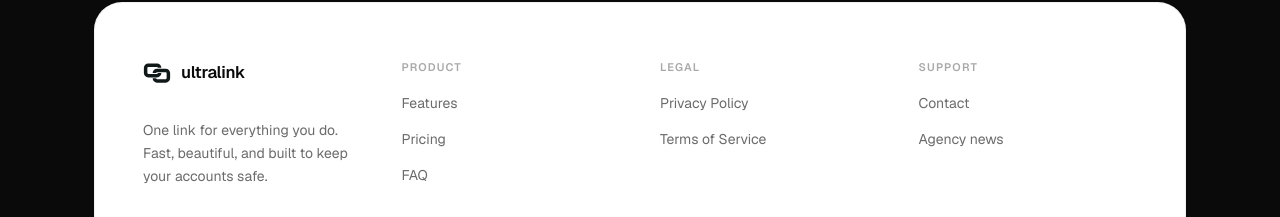
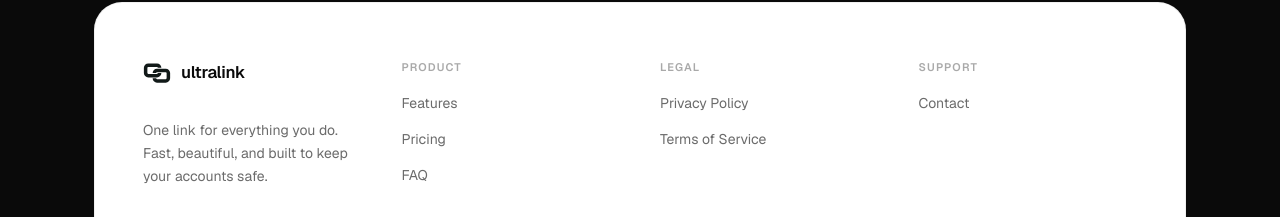
Before and after one commit to lvfranek/Ultralink, a Next.js app: page /help in a window 1280 px wide. Shown: the part 2597-2814 px from the top of the page. Built offline with nearby package versions, Linux system fonts and the light colour scheme.

Commit message:
latest updates channel removed

```diff
--- a/src/components/dashboard/sidebar.tsx
+++ b/src/components/dashboard/sidebar.tsx
@@ -340,7 +340,6 @@ export function Sidebar({
 
   const bottomItems = [
     { href: "/help", label: "Help" },
-    { href: "https://t.me/ultralink", label: "Latest Updates" },
   ];
 
   const SidebarContent = ({ onClose }: { onClose?: () => void }) => (
--- a/src/components/marketing/footer.tsx
+++ b/src/components/marketing/footer.tsx
@@ -17,7 +17,6 @@ const FOOTER_LINKS = {
   ],
   Support: [
     { label: "Contact", href: `mailto:${siteConfig.supportEmail}` },
-    { label: "Agency news", href: siteConfig.socialLinks.telegram },
   ],
 };
 
--- a/src/lib/config/site.ts
+++ b/src/lib/config/site.ts
@@ -5,7 +5,4 @@ export const siteConfig = {
     "The premium link-in-bio platform for creators and agencies. Fast pages, real analytics, no cloaking, no bans.",
   url: "https://ultralink.bio",
   supportEmail: "support@ultralink.bio",
-  socialLinks: {
-    telegram: "https://t.me/ultralink",
-  },
 } as const;
```
